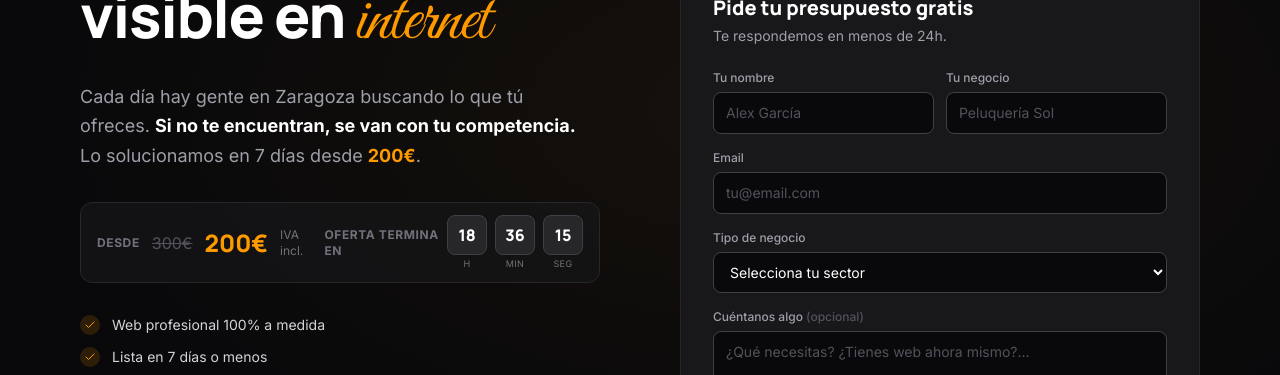
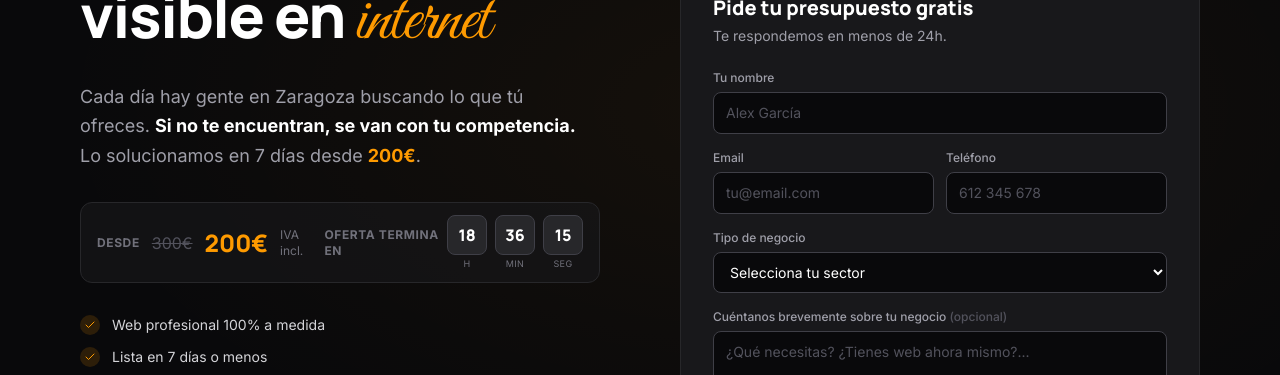
Before and after one commit to negluxagency-lgtm/web, a Next.js app: page / in a window 1280 px wide. Shown: the part 262-637 px from the top of the page. Built offline with nearby package versions, Linux system fonts and the light colour scheme; no server answers.

Commit message:
kjashgas

```diff
--- a/app/api/contact/route.ts
+++ b/app/api/contact/route.ts
@@ -5,7 +5,7 @@ const resend = new Resend(process.env.RESEND_API_KEY);
 
 export async function POST(req: Request) {
     try {
-        const { name, business, email, type, message } = await req.json();
+        const { name, email, phone, type, message } = await req.json();
 
         if (!name || !email) {
             return NextResponse.json({ error: "Faltan campos obligatorios." }, { status: 400 });
@@ -18,7 +18,7 @@ export async function POST(req: Request) {
             from: fromAddress,
             to: ["contacto@nelux.es"],
             replyTo: email,
-            subject: `🌐 Nueva solicitud de presupuesto — ${business || name}`,
+            subject: `🌐 Nueva solicitud de presupuesto — ${name}`,
             html: `
                 <div style="font-family: Arial, sans-serif; max-width: 600px; margin: 0 auto; background: #09090b; color: #ffffff; padding: 32px; border-radius: 12px; border: 1px solid #27272a;">
 
@@ -32,14 +32,17 @@ export async function POST(req: Request) {
                             <td style="padding: 12px 0; border-bottom: 1px solid #27272a; color: #a1a1aa; font-size: 12px; text-transform: uppercase; letter-spacing: 0.08em; width: 140px;">Nombre</td>
                             <td style="padding: 12px 0; border-bottom: 1px solid #27272a; color: #ffffff; font-size: 15px; font-weight: 600;">${name}</td>
                         </tr>
-                        <tr>
-                            <td style="padding: 12px 0; border-bottom: 1px solid #27272a; color: #a1a1aa; font-size: 12px; text-transform: uppercase; letter-spacing: 0.08em;">Negocio</td>
-                            <td style="padding: 12px 0; border-bottom: 1px solid #27272a; color: #ffffff; font-size: 15px; font-weight: 600;">${business || "—"}</td>
-                        </tr>
+
                         <tr>
                             <td style="padding: 12px 0; border-bottom: 1px solid #27272a; color: #a1a1aa; font-size: 12px; text-transform: uppercase; letter-spacing: 0.08em;">Email</td>
                             <td style="padding: 12px 0; border-bottom: 1px solid #27272a;">
                                 <a href="mailto:${email}" style="color: #fe9a00; font-size: 15px; font-weight: 600; text-decoration: none;">${email}</a>
+                            </td>
+                        </tr>
+                        <tr>
+                            <td style="padding: 12px 0; border-bottom: 1px solid #27272a; color: #a1a1aa; font-size: 12px; text-transform: uppercase; letter-spacing: 0.08em;">Teléfono</td>
+                            <td style="padding: 12px 0; border-bottom: 1px solid #27272a;">
+                                ${phone ? `<a href="tel:${phone.replace(/\s+/g, '')}" style="color: #fe9a00; font-size: 15px; font-weight: 600; text-decoration: none;">${phone}</a>` : '<span style="color: #ffffff; font-size: 15px;">—</span>'}
                             </td>
                         </tr>
                         <tr>
--- a/components/landing/About.tsx
+++ b/components/landing/About.tsx
@@ -25,14 +25,7 @@ export function About() {
                                 className="w-full h-full object-cover"
                             />
                             <div className="absolute inset-0 bg-gradient-to-t from-zinc-950/80 via-transparent to-transparent" />
-                            <div className="absolute bottom-4 left-4">
-                                <span
-                                    className="px-3 py-1 text-xs font-bold rounded-full"
-                                    style={{ background: "rgba(254,154,0,0.15)", color: "#fe9a00", border: "1px solid rgba(254,154,0,0.3)" }}
-                                >
-                                    Alex · Joel · Pablo
-                                </span>
-                            </div>
+
                         </div>
 
                         <div>
--- a/components/landing/Hero.tsx
+++ b/components/landing/Hero.tsx
@@ -20,7 +20,7 @@ const stats = [
 ];
 
 export function Hero() {
-    const [form, setForm] = useState({ name: "", email: "", business: "", type: "", message: "" });
+    const [form, setForm] = useState({ name: "", email: "", phone: "", type: "", message: "" });
     const [loading, setLoading] = useState(false);
     const [sent, setSent] = useState(false);
     const [error, setError] = useState("");
@@ -180,7 +180,6 @@ export function Hero() {
                             </div>
 
                             <form onSubmit={handleSubmit} className="space-y-4">
-                                <div className="grid grid-cols-2 gap-3">
                                 <div>
                                     <label className="block text-xs text-zinc-400 mb-1.5 font-medium">Tu nombre</label>
                                     <input
@@ -192,18 +191,8 @@ export function Hero() {
                                         className="w-full px-3 py-2.5 rounded-lg bg-zinc-950 border border-zinc-700 text-white text-sm placeholder-zinc-600 focus:outline-none focus:border-[#fe9a00] transition-colors"
                                     />
                                 </div>
-                                    <div>
-                                        <label className="block text-xs text-zinc-400 mb-1.5 font-medium">Tu negocio</label>
-                                        <input
-                                            type="text"
-                                            placeholder="Peluquería Sol"
-                                            value={form.business}
-                                            onChange={e => setForm({ ...form, business: e.target.value })}
-                                            className="w-full px-3 py-2.5 rounded-lg bg-zinc-950 border border-zinc-700 text-white text-sm placeholder-zinc-600 focus:outline-none focus:border-[#fe9a00] transition-colors"
-                                        />
-                                    </div>
-                                </div>
 
+                                <div className="grid grid-cols-2 gap-3">
                                     <div>
                                         <label className="block text-xs text-zinc-400 mb-1.5 font-medium">Email</label>
                                         <input
@@ -214,6 +203,17 @@ export function Hero() {
                                             onChange={e => setForm({ ...form, email: e.target.value })}
                                             className="w-full px-3 py-2.5 rounded-lg bg-zinc-950 border border-zinc-700 text-white text-sm placeholder-zinc-600 focus:outline-none focus:border-[#fe9a00] transition-colors"
                                         />
+                                    </div>
+                                    <div>
+                                        <label className="block text-xs text-zinc-400 mb-1.5 font-medium">Teléfono</label>
+                                        <input
+                                            type="tel"
+                                            placeholder="612 345 678"
+                                            value={form.phone}
+                                            onChange={e => setForm({ ...form, phone: e.target.value })}
+                                            className="w-full px-3 py-2.5 rounded-lg bg-zinc-950 border border-zinc-700 text-white text-sm placeholder-zinc-600 focus:outline-none focus:border-[#fe9a00] transition-colors"
+                                        />
+                                    </div>
                                 </div>
 
                                 <div>
@@ -234,7 +234,7 @@ export function Hero() {
                                 </div>
 
                                 <div>
-                                    <label className="block text-xs text-zinc-400 mb-1.5 font-medium">Cuéntanos algo <span className="text-zinc-600">(opcional)</span></label>
+                                    <label className="block text-xs text-zinc-400 mb-1.5 font-medium">Cuéntanos brevemente sobre tu negocio <span className="text-zinc-600">(opcional)</span></label>
                                     <textarea
                                         placeholder="¿Qué necesitas? ¿Tienes web ahora mismo?..."
                                         rows={3}
```
Lines whose indentation alone changed are shown as unchanged.
